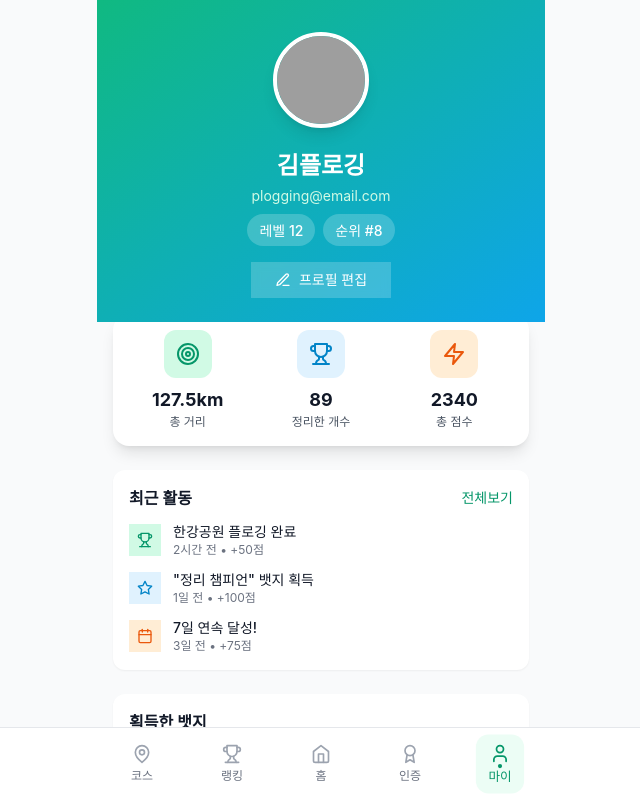
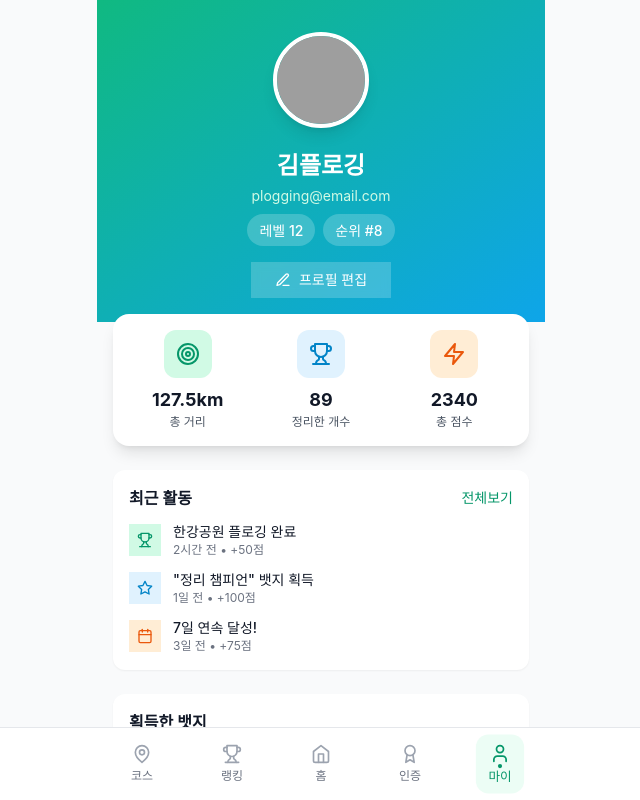
Before and after one commit to GoblinRoad/prototype, a React (Vite) app: page /profile in a window 1280 px wide. Shown: the top 800 px of the page, without its empty margins (319-959 px from the left). Built offline with nearby package versions, Linux system fonts and the light colour scheme; grey boxes are pictures that could not be loaded.

Commit message:
fix: 기존 프로필 배경 디자인 위치 반영 통계 카드가 위로 보이게 수정

```diff
--- a/src/pages/accounts/MyPage.tsx
+++ b/src/pages/accounts/MyPage.tsx
@@ -149,7 +149,7 @@ const MyPage: React.FC = () => {
     // max-w-md mx-auto 클래스를 App.tsx의 Layout 컴포넌트로 이동했습니다.
     <div className="bg-gray-50 min-h-screen">
       {/* 프로필 헤더 */}
-      <div className="bg-gradient-to-br from-emerald-500 to-sky-500 px-4 pt-8 pb-6 relative">
+      <div className="bg-gradient-to-br from-emerald-500 to-sky-500 px-4 pt-8 pb-6 relative z-0">
         {/* 버블 애니메이션 */}
         <BubbleAnimation />
         <div className="text-center relative z-30 pointer-events-none">
@@ -190,7 +190,7 @@ const MyPage: React.FC = () => {
       </div>
 
       {/* 통계 카드 */}
-      <div className="px-4 -mt-2 mb-6">
+      <div className="px-4 -mt-2 mb-6 relative z-10">
         <div className="bg-white rounded-2xl p-4 shadow-lg">
           <div className="grid grid-cols-3 gap-4">
             <div className="text-center">
```
